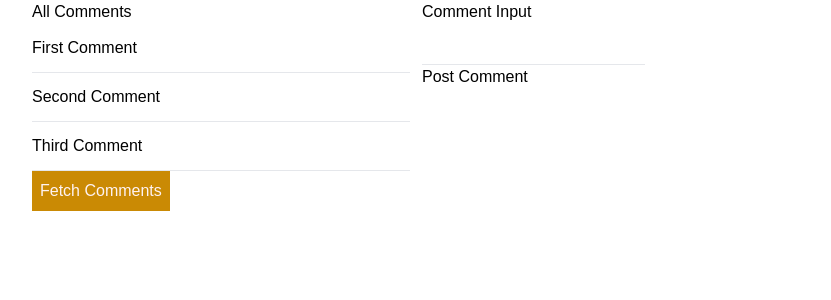
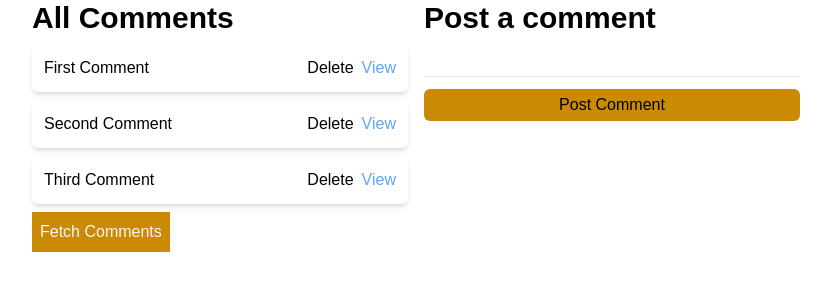
Before and after one commit to benjaminnkem/funaab-devs-portal, a Next.js app: page /comments in a window 1280 px wide. Both pictures are taken after a click on the button "Fetch Comments". Shown: the top 300 px of the page, without its empty margins (224-1055 px from the left). Built offline with nearby package versions, Linux system fonts and the light colour scheme; a web font is replaced by a local one.

Commit message:
Finished tut on NextJs APIs

```diff
--- a/components/Navbar.js
+++ b/components/Navbar.js
@@ -71,7 +71,7 @@ const Navbar = ({ bgColor, textColor }) => {
               <li>
                 <Link href="/login">Login</Link>
               </li>
-              <li><Link href='/users'>Users</Link></li>
+              <li>Users</li>
               <li><Link href='/comments'>Main Website</Link></li>
             </ul>
           </nav>
--- /dev/null
+++ b/pages/api/comments/[commentId].js
@@ -0,0 +1,16 @@
+import { comments } from "@/data/comments";
+
+export default function handler(req, res) {
+  const { commentId } = req.query;
+
+  if (req.method === "GET") {
+    const comment = comments.find((comment) => comment.id === parseInt(commentId));
+    res.status(200).json(comment);
+  } else if (req.method === "DELETE") {
+    const deletedComment = comments.find((comment) => comment.id === parseInt(commentId));
+    const commentIndex = comments.findIndex((comIndex) => comIndex.id === parseInt(commentId));
+    comments.splice(commentIndex, 1);
+
+    res.status(200).json(deletedComment);
+  }
+}
--- a/pages/api/comments/index.js
+++ b/pages/api/comments/index.js
@@ -1,5 +1,17 @@
 import { comments } from "@/data/comments";
 
 export default function handler(req, res) {
-  res.status(200).json(comments);
+  if (req.method === "GET") {
+    res.status(200).json(comments);
+  } else if (req.method === "POST") {
+    const comment = req.body.comment;
+
+    const newComment = {
+      id: Date.now(),
+      text: comment,
+    };
+
+    comments.push(newComment);
+    res.status(201).json(newComment);
+  }
 }
--- a/pages/api/dashboard.js
+++ /dev/null
@@ -1,3 +0,0 @@
-export default function handler(req, res) {
-  res.status(200).json({ name: "Dashboard API route" });
-}
--- /dev/null
+++ b/pages/comments/[commentId].js
@@ -0,0 +1,27 @@
+import { comments } from "@/data/comments";
+
+const CommentDetails = ({ commentDetail }) => {
+  return (
+    <>
+      <div>
+        <p>Id: {commentDetail.id}</p>
+        <p>Text: {commentDetail.text}</p>
+      </div>
+    </>
+  );
+};
+
+export async function getServerSideProps(context) {
+  const { params } = context;
+  const { commentId } = params;
+
+  const comment = comments.find(comment => comment.id = parseInt(commentId));
+
+  return {
+    props: {
+      commentDetail: comment,
+    },
+  };
+}
+
+export default CommentDetails;
--- a/pages/comments/index.js
+++ b/pages/comments/index.js
@@ -1,3 +1,4 @@
+import Link from "next/link";
 import { useState } from "react";
 
 const Comments = () => {
@@ -11,7 +12,6 @@ const Comments = () => {
     setComments(data);
   }
 
-  // Comment Handling
   const [commentInput, setCommentInput] = useState("");
   const [commentStatus, setCommentStatus] = useState(false);
 
@@ -24,34 +24,45 @@ const Comments = () => {
 
     if (commentInput === "") return;
 
-    const commentBody = {
-      text: commentInput,
-    };
-
-    await fetch("http://localhost:8000/comments", {
+    await fetch("/api/comments", {
       headers: { "Content-Type": "application/json" },
       method: "POST",
-      body: JSON.stringify(commentBody),
+      body: JSON.stringify({ comment: commentInput }),
     });
 
     setCommentStatus(true);
+    setCommentInput("");
+    setTimeout(() => setCommentStatus(false), 2000);
+  }
 
-    setTimeout(() => setCommentStatus(false), 2000);
-    console.log("Comment Posted Successfully");
+  async function deleteComment(commentId) {
+    const response = await fetch(`/api/comments/${commentId}`, {
+      method: "DELETE",
+    });
+    const data = await response.json();
+    console.log(data);
+    fetchComments();
   }
 
   return (
     <>
-      <div className="grid w-3/5 grid-cols-2 gap-3 mx-auto">
+      <div className="grid w-3/5 grid-cols-2 gap-4 mx-auto">
         <div>
-          <h1>All Comments</h1>
+          <h1 className="text-3xl font-semibold">All Comments</h1>
           {err && <p>An error occurred while fetching the comments</p>}
 
           {comments &&
             comments.map((comment) => (
-              <p className="py-3 border-b" key={comment.id}>
-                {comment.text}
-              </p>
+              <div
+                key={comment.id}
+                className="flex justify-between px-3 py-3 my-2 transition rounded-md shadow-md hover:shadow-lg"
+              >
+                <p>{comment.text}</p>
+                <div className="space-x-2">
+                  <button onClick={() => deleteComment(comment.id)}>Delete</button>
+                  <Link href={`/comments/${comment.id}`} className="text-blue-400">View</Link>
+                </div>
+              </div>
             ))}
 
           <button className="p-2 bg-yellow-600 text-red-50" onClick={fetchComments}>
@@ -62,19 +73,19 @@ const Comments = () => {
           {commentStatus && <p className="px-3 py-2 text-white bg-green-600 rounded-md">Comment Posted Successfully</p>}
           <form method="post" id="commentForm" onSubmit={handlePostComment}>
             <div>
-              <label htmlFor="commentInp" className="block">
-                Comment Input
+              <label htmlFor="commentInp" className="block text-3xl font-semibold">
+                Post a comment
               </label>
               <input
                 type="text"
                 name="commentInp"
-                className="p-2 border-b"
+                className="w-full p-2 border-b"
                 value={commentInput}
                 onChange={(e) => handleCommentInp(e)}
               />
             </div>
 
-            <button>Post Comment</button>
+            <button className="w-full py-1 mt-3 text-center bg-yellow-600 rounded-md">Post Comment</button>
           </form>
         </div>
       </div>
--- a/pages/users/[userId].js
+++ /dev/null
@@ -1,33 +0,0 @@
-const UserDetails = ({ userDetail }) => {
-  return (
-    <>
-      <div>
-        <p>Name: {userDetail.name}</p>
-        <p>Email: {userDetail.email}</p>
-        <p>Street: {userDetail.address.street}</p>
-
-        <p>
-          Lorem ipsum dolor sit amet consectetur adipisicing elit. Reiciendis perspiciatis, dolorum nam, corrupti
-          quisquam ducimus, dicta unde eaque facilis accusamus sed veniam ea possimus. Omnis id eaque nulla aliquid
-          vero.
-        </p>
-      </div>
-    </>
-  );
-};
-
-export async function getServerSideProps(context) {
-  const { params } = context;
-  const { userId } = params;
-
-  const response = await fetch(`http://localhost:8000/users/${userId}`);
-  const data = await response.json();
-
-  return {
-    props: {
-      userDetail: data,
-    },
-  };
-}
-
-export default UserDetails;
--- a/pages/users/index.js
+++ /dev/null
@@ -1,40 +0,0 @@
-import Link from "next/link";
-import { useRouter } from "next/router";
-
-const Users = ({ users }) => {
-  const routes = useRouter();
-
-  if (routes.isFallback) {
-    return <p>Loading...</p>;
-  }
-
-  return (
-    <>
-      <div className="grid w-3/5 grid-cols-3 gap-4 mx-auto">
-        {users &&
-          users.map((user) => (
-            <div key={user.id} className="p-2 my-2 overflow-hidden rounded-md shadow-md">
-              <Link href={`/users/${user.id}`}>
-                <p>Name: {user.name}</p>
-                <p>Username: {user.username}</p>
-                <p>Email: {user.email}</p>
-              </Link>
-            </div>
-          ))}
-      </div>
-    </>
-  );
-};
-
-export async function getServerSideProps() {
-  const res = await fetch("http://localhost:8000/users");
-  const data = await res.json();
-
-  return {
-    props: {
-      users: data,
-    },
-  };
-}
-
-export default Users;
```
